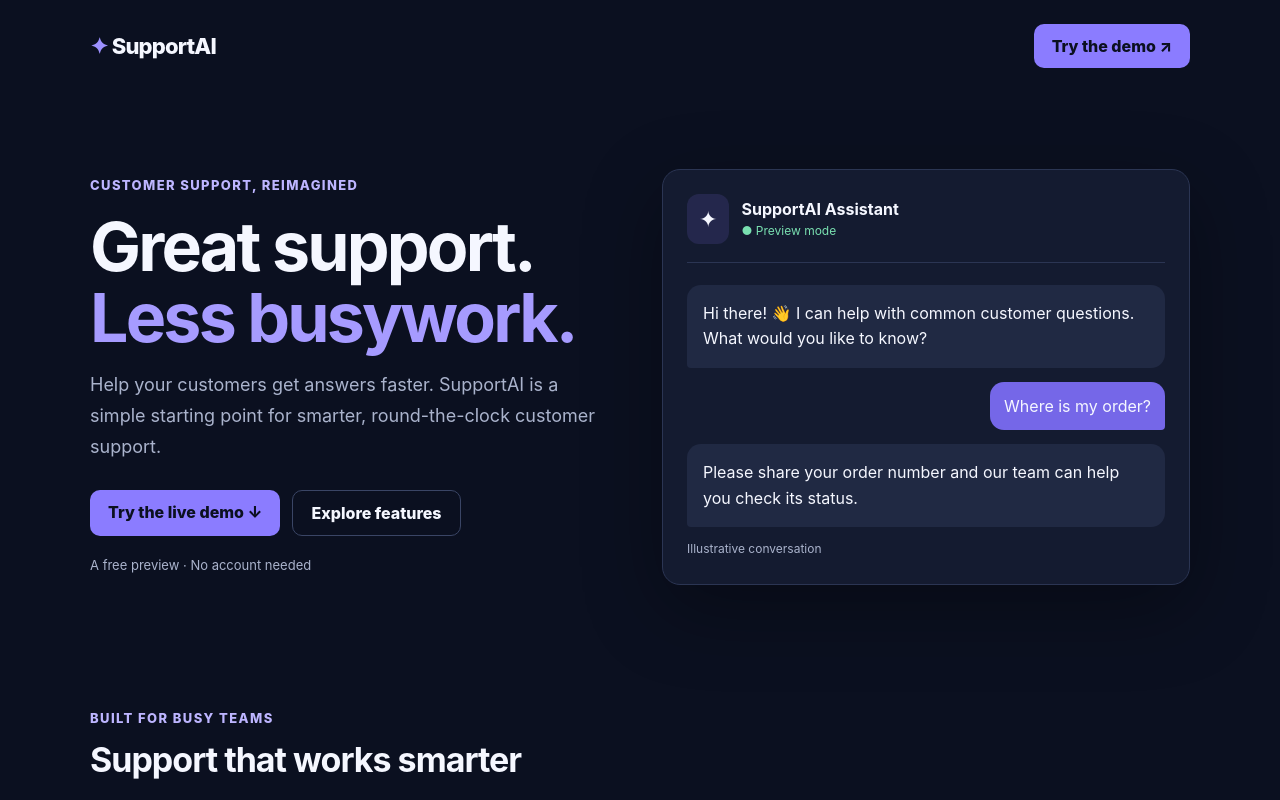
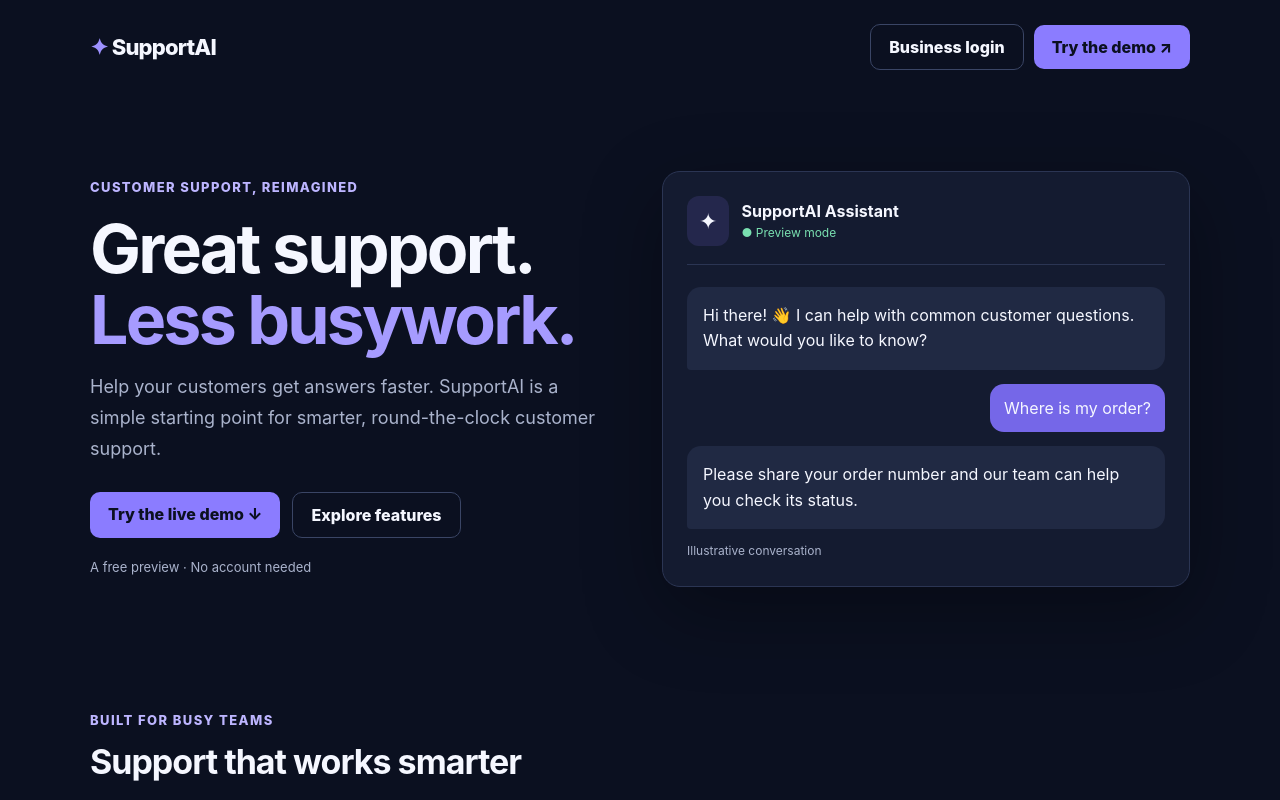
Before and after one commit to supportaibusiness-creator/Supportai, a Next.js app: page / in a window 1280 px wide. Shown: the top 800 px of the page. Built offline with nearby package versions, Linux system fonts and the light colour scheme.

Commit message:
Add business login link to SupportAI homepage

```diff
--- a/app/page.js
+++ b/app/page.js
@@ -80,7 +80,7 @@ export default function Home() {
     <main style={styles.page}>
       <nav style={styles.nav}>
         <div style={styles.logo}><span style={{ color: "#9d91ff" }}>✦</span> SupportAI</div>
-        <a href="#demo" style={styles.button}>Try the demo ↗</a>
+        <div style={{ display: "flex", alignItems: "center", gap: 10, flexWrap: "wrap" }}><a href="/login" style={{ ...styles.button, background: "transparent", color: "#f5f7ff", border: "1px solid #3a4565" }}>Business login</a><a href="#demo" style={styles.button}>Try the demo ↗</a></div>
       </nav>
 
       <section style={{ ...styles.section, paddingTop: 72, paddingBottom: 72, display: "grid", gridTemplateColumns: "repeat(auto-fit, minmax(min(100%, 360px), 1fr))", alignItems: "center", gap: 44 }}>
```
